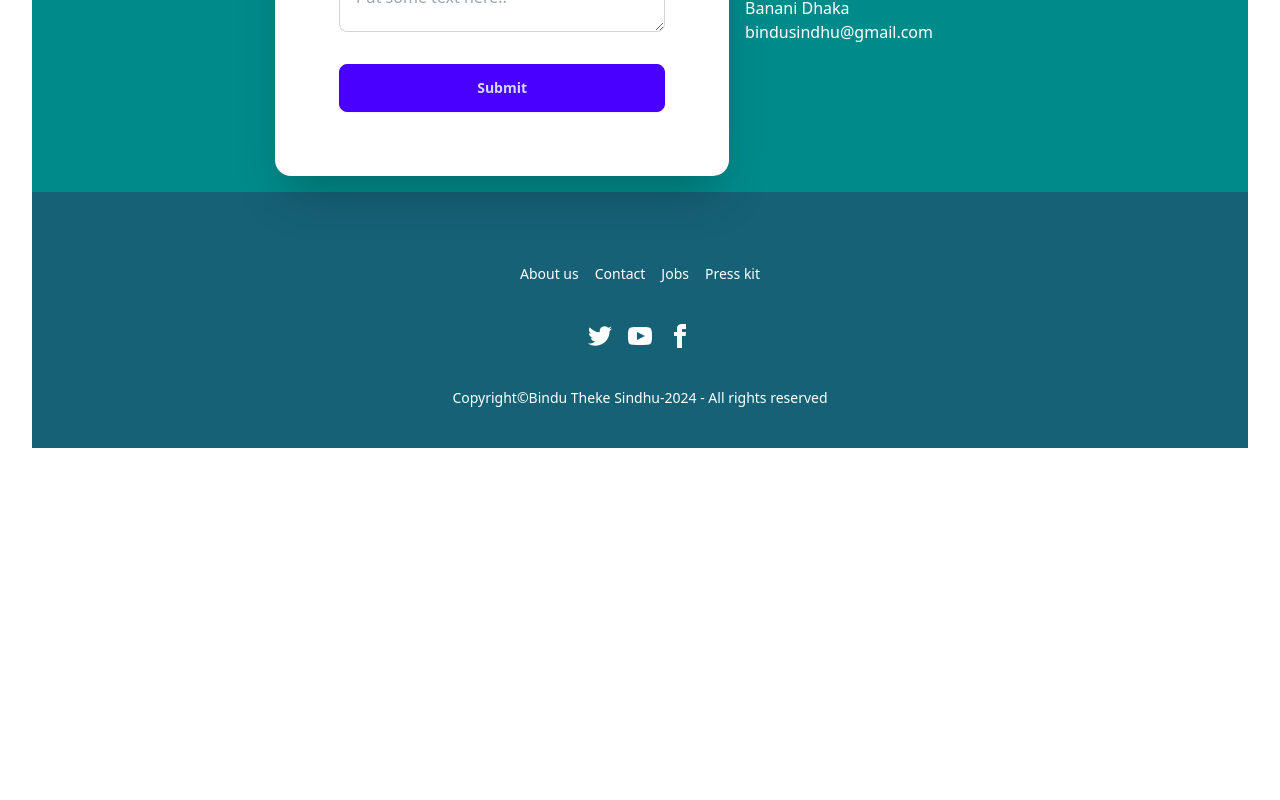
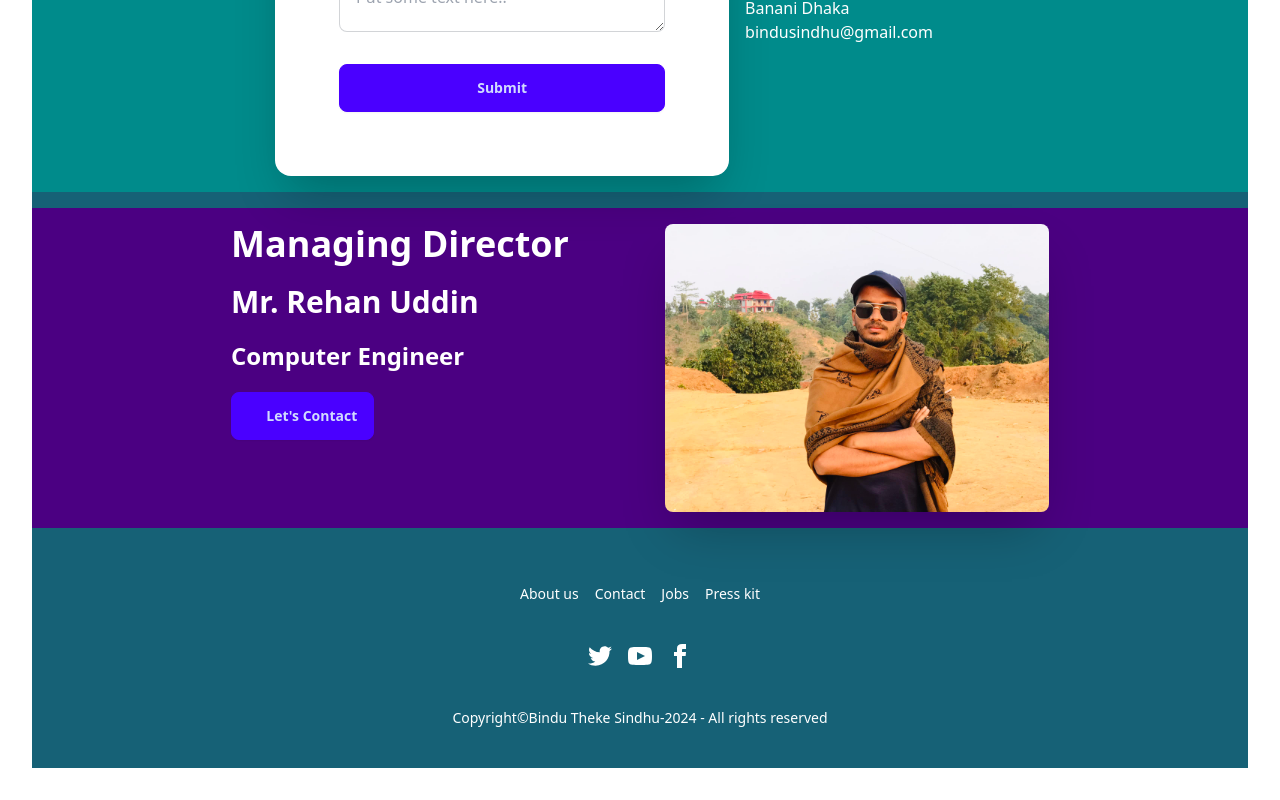
Before and after one commit to rehanuddin1991/bindu-theke-sindhu, a React (Vite) app: page / in a window 1280 px wide. Shown: the part 2128-2928 px from the top of the page. Before the commit the page ends 2608 px from the top, so only its background shows below. Built offline with nearby package versions, Linux system fonts and the light colour scheme.

Commit message:
about contact page

```diff
--- /dev/null
+++ b/src/components/AboutUsSection.jsx
@@ -0,0 +1,25 @@
+import React from 'react'
+import rehan from '../assets/rehan.jpg'
+const AboutUsSection = () => {
+  return (
+    <div>
+        <div className="hero bg-[indigo]">
+  <div className="hero-content flex-col lg:flex-row-reverse items-start justify-between">
+    <img
+      src={rehan}
+      className="max-w-sm lg:ml-20 rounded-lg shadow-2xl" />
+    <div className='space-y-5 text-left'>
+      <h1 className="text-4xl font-bold ">Managing Director</h1>
+      <h1 className="text-3xl font-bold ">Mr. Rehan Uddin</h1>
+      <h1 className="text-2xl font-bold ">Computer Engineer</h1>
+
+
+      <button className="btn btn-primary"> &nbsp;&nbsp;&nbsp;&nbsp; Let's Contact</button>
+    </div>
+  </div>
+</div>
+    </div>
+  )
+}
+
+export default AboutUsSection
--- a/src/pages/HomePage.jsx
+++ b/src/pages/HomePage.jsx
@@ -3,6 +3,7 @@ import ContactUsSection from '../components/ContactUsSection'
 import Banner from '../components/Banner'
 import HowWorksSection from '../components/HowWorksSection'
 import CollectionsImages from '../components/CollectionsImages'
+import AboutUsSection from '../components/AboutUsSection'
 
 const HomePage = () => {
   return (
@@ -11,6 +12,7 @@ const HomePage = () => {
       <HowWorksSection/>
       <CollectionsImages/>
       <ContactUsSection/>
+      <AboutUsSection/>
     </div>
   )
 }
```
Also changed, not shown: src/assets/rehan.jpg (added).
